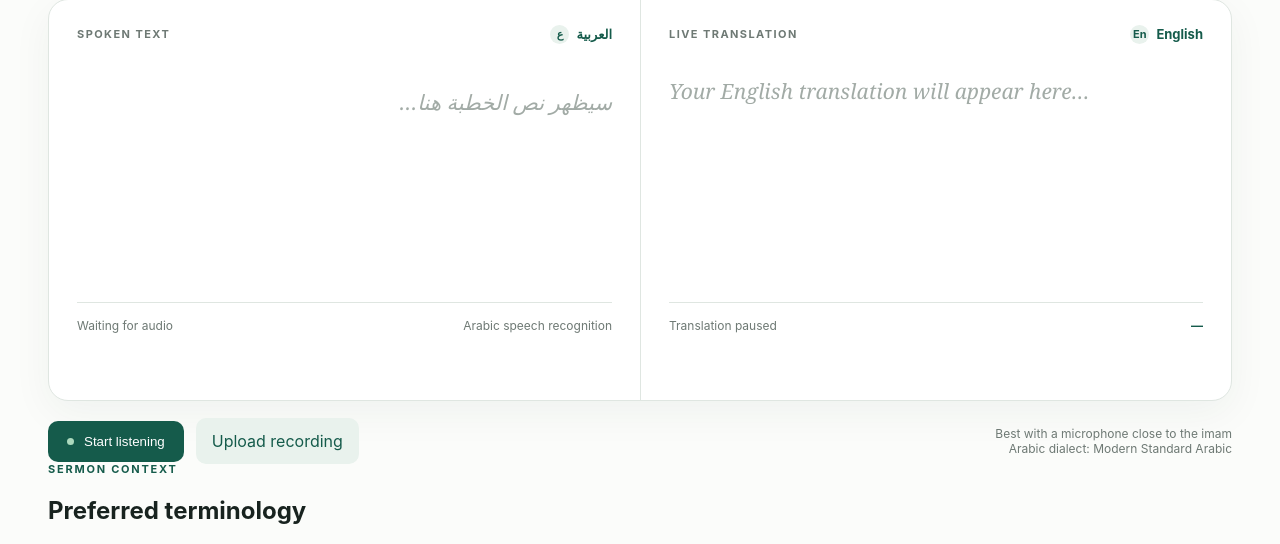
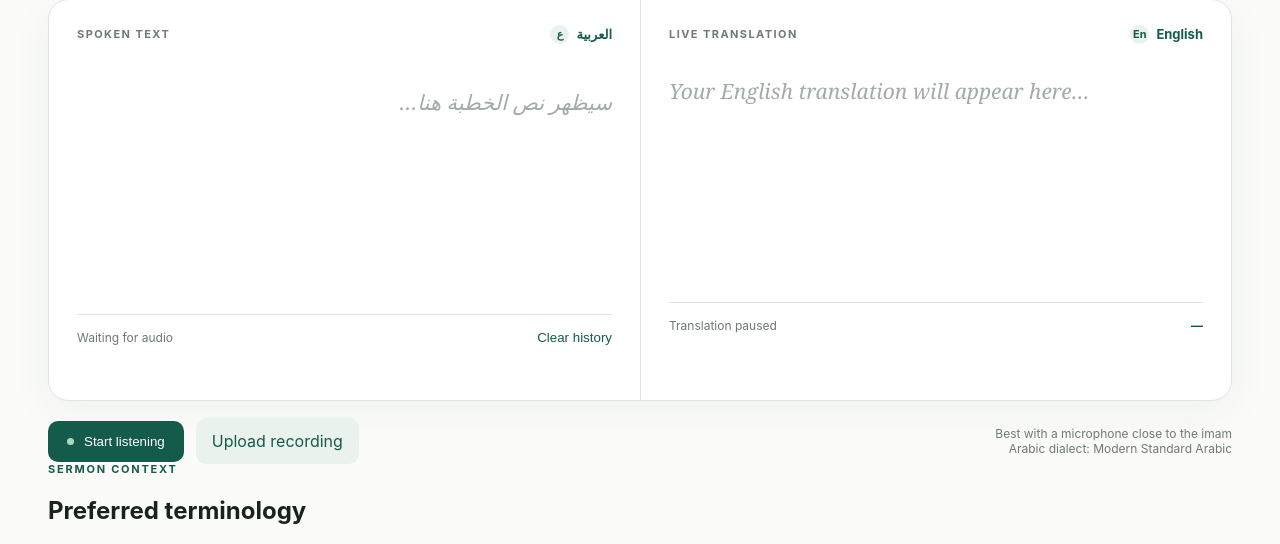
Before and after one commit to BarcaBoy109/khutbah-translator, a Python web app: template templates/index.html in a window 1280 px wide. Shown: the part 373-917 px from the top of the page. Run offline with Jinja, Linux system fonts and the light colour scheme; the template is opened without the code that fills it, so the values that code supplies are empty.

Commit message:
feat: add rolling Arabic transcript history

```diff
--- a/templates/index.html
+++ b/templates/index.html
@@ -7,11 +7,11 @@
 </style></head><body><main class="shell">
 <header><div class="brand"><div class="mark">خ</div> khutbah</div><nav><a href="#workspace">Live session</a><a href="#how">How it works</a><button class="account">Mosque account</button></nav></header>
 <section class="intro"><div><p class="eyebrow">Live interpretation · Arabic → English</p><h1>Make every word of the khutbah accessible.</h1><p class="intro-copy">A calm, readable translation companion for Friday prayer. Follow along in real time, with the Arabic context always in view.</p></div><div class="session-card"><i class="pulse"></i><div><strong>Ready for today’s khutbah</strong><span>Microphone is not connected</span></div></div></section>
-<section id="workspace" class="workspace" aria-label="Live translation workspace"><article class="panel"><div class="panel-head"><span class="label">Spoken text</span><span class="lang"><span class="flag">ع</span> العربية</span></div><div id="arabicText" class="arabic" lang="ar" dir="rtl"><span class="placeholder">سيظهر نص الخطبة هنا…</span></div><div class="meta"><span id="sourceStatus">Waiting for audio</span><span>Arabic speech recognition</span></div></article><article class="panel"><div class="panel-head"><span class="label">Live translation</span><span class="lang"><span class="flag">En</span> English</span></div><div id="englishText" class="translation"><span class="placeholder">Your English translation will appear here…</span></div><div id="quoteNotice" hidden style="margin-top:14px;padding:11px 13px;border-radius:10px;background:#fff8e9;color:#795a1b;font-size:12px;line-height:1.45">Source quotation detected. Verify the Arabic wording and use an approved English translation before publishing.</div><div class="meta"><span id="translationStatus">Translation paused</span><span class="confidence" id="confidence">—</span></div></article></section>
+<section id="workspace" class="workspace" aria-label="Live translation workspace"><article class="panel"><div class="panel-head"><span class="label">Spoken text</span><span class="lang"><span class="flag">ع</span> العربية</span></div><div id="arabicText" class="arabic" lang="ar" dir="rtl"><span class="placeholder">سيظهر نص الخطبة هنا…</span></div><div id="transcriptHistory" style="display:flex;flex-direction:column;gap:8px;margin-top:12px"></div><div class="meta"><span id="sourceStatus">Waiting for audio</span><button id="clearTranscript" style="background:none;color:var(--green);padding:0">Clear history</button></div></article><article class="panel"><div class="panel-head"><span class="label">Live translation</span><span class="lang"><span class="flag">En</span> English</span></div><div id="englishText" class="translation"><span class="placeholder">Your English translation will appear here…</span></div><div id="quoteNotice" hidden style="margin-top:14px;padding:11px 13px;border-radius:10px;background:#fff8e9;color:#795a1b;font-size:12px;line-height:1.45">Source quotation detected. Verify the Arabic wording and use an approved English translation before publishing.</div><div class="meta"><span id="translationStatus">Translation paused</span><span class="confidence" id="confidence">—</span></div></article></section>
 <div class="controls"><div class="main-actions"><button id="listenBtn" class="listen"><span class="dot"></span><span id="listenLabel">Start listening</span></button><form action="/upload" method="post" enctype="multipart/form-data"><label class="upload-label secondary" for="audio">Upload recording</label><input id="audio" class="file-input" type="file" name="audio" accept="audio/*" required></form></div><div class="tip">Best with a microphone close to the imam<br>Arabic dialect: Modern Standard Arabic</div></div>
 <section class="context"><div><p class="eyebrow">Sermon context</p><h2>Preferred terminology</h2><p class="context-copy">The translator will use these terms consistently during the session.</p></div><div id="glossary" class="glossary"></div></section>
 <section id="how" class="bottom"><div class="info"><h3>Designed for the rhythm of the khutbah</h3><p>Short phrases are translated as they’re spoken, preserving names, Qur’anic references, and the meaning of the sermon without crowding the screen.</p></div><div class="info"><h3>Keep the screen open</h3><p>For the clearest experience, use headphones or a dedicated device with the volume low during prayer.</p></div></section></main>
 <script>const b=document.getElementById('listenBtn'),l=document.getElementById('listenLabel'),s=document.getElementById('sourceStatus'),t=document.getElementById('translationStatus'),a=document.getElementById('arabicText'),e=document.getElementById('englishText'),c=document.getElementById('confidence');let on=false,r;const SR=window.SpeechRecognition||window.webkitSpeechRecognition;if(SR){r=new SR();r.lang='ar-SA';r.continuous=true;r.interimResults=true;r.onstart=()=>{on=true;b.classList.add('active');l.textContent='Listening…';s.textContent='Receiving Arabic audio';t.textContent='Translating live'};r.onresult=x=>{let z='';for(let i=x.resultIndex;i<x.results.length;i++)z+=x.results[i][0].transcript;a.textContent=z||'…';e.innerHTML='<span class="placeholder">Translation service connected — your English interpretation will appear here.</span>';c.textContent='Ready';updateGlossary(z)};r.onerror=()=>s.textContent='Microphone permission needed';r.onend=()=>{if(on){try{r.start()}catch(q){}}}}b.onclick=()=>{if(!r){s.textContent='Live speech recognition is not supported in this browser';return}if(on){on=false;r.stop();b.classList.remove('active');l.textContent='Start listening';s.textContent='Listening paused';t.textContent='Translation paused'}else r.start()};document.getElementById('audio').onchange=x=>{if(x.target.files[0])x.target.form.submit()};
-const glossaryData=[['التقوى','God-consciousness'],['الإيمان','Faith'],['الأمة','The Muslim community'],['البر والتقوى','Righteousness and God-consciousness'],['الصلاة','Prayer']];const glossary=document.getElementById('glossary');glossary.innerHTML=glossaryData.map(x=>'<div class="term"><span lang="ar" dir="rtl">'+x[0]+'</span><b>'+x[1]+'</b></div>').join('');const quoteNotice=document.getElementById('quoteNotice');const quoteCues=[['قال الله تعالى','Qur’an quotation cue'],['قال تعالى','Qur’an quotation cue'],['قال رسول الله','Hadith quotation cue'],['عن النبي','Hadith quotation cue'],['رواه','Hadith source cue']];function updateGlossary(text){document.querySelectorAll('.term').forEach((el,i)=>el.classList.toggle('heard',text.includes(glossaryData[i][0])));const cue=quoteCues.find(x=>text.includes(x[0]));quoteNotice.hidden=!cue;if(cue)quoteNotice.textContent=cue[1]+'. Verify the Arabic wording and use an approved English translation before publishing.'}
+const glossaryData=[['التقوى','God-consciousness'],['الإيمان','Faith'],['الأمة','The Muslim community'],['البر والتقوى','Righteousness and God-consciousness'],['الصلاة','Prayer']];const glossary=document.getElementById('glossary');glossary.innerHTML=glossaryData.map(x=>'<div class="term"><span lang="ar" dir="rtl">'+x[0]+'</span><b>'+x[1]+'</b></div>').join('');const quoteNotice=document.getElementById('quoteNotice');const history=document.getElementById('transcriptHistory');const quoteCues=[['قال الله تعالى','Qur’an quotation cue'],['قال تعالى','Qur’an quotation cue'],['قال رسول الله','Hadith quotation cue'],['عن النبي','Hadith quotation cue'],['رواه','Hadith source cue']];function updateGlossary(text){document.querySelectorAll('.term').forEach((el,i)=>el.classList.toggle('heard',text.includes(glossaryData[i][0])));const cue=quoteCues.find(x=>text.includes(x[0]));quoteNotice.hidden=!cue;if(cue)quoteNotice.textContent=cue[1]+'. Verify the Arabic wording and use an approved English translation before publishing.'}function addSegment(text){if(!text.trim())return;const item=document.createElement('div');item.dir='rtl';item.lang='ar';item.textContent=text.trim();item.style.cssText='padding:9px 11px;border-radius:9px;background:var(--mint);color:#315247;font:16px/1.5 Georgia,serif';history.prepend(item);while(history.children.length>5)history.lastElementChild.remove()}document.getElementById('clearTranscript').onclick=()=>history.replaceChildren();
 </script>
 </body></html>
```
